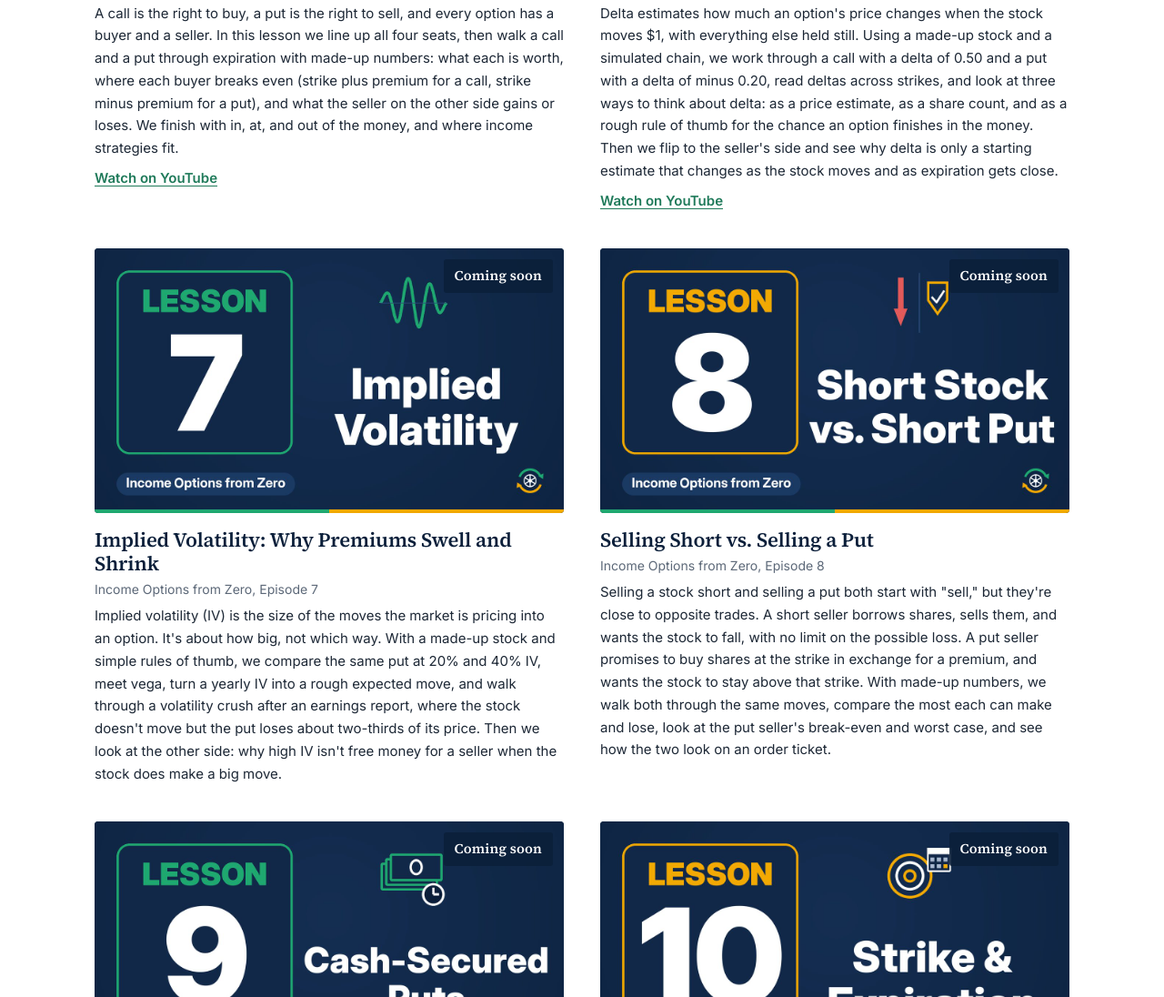
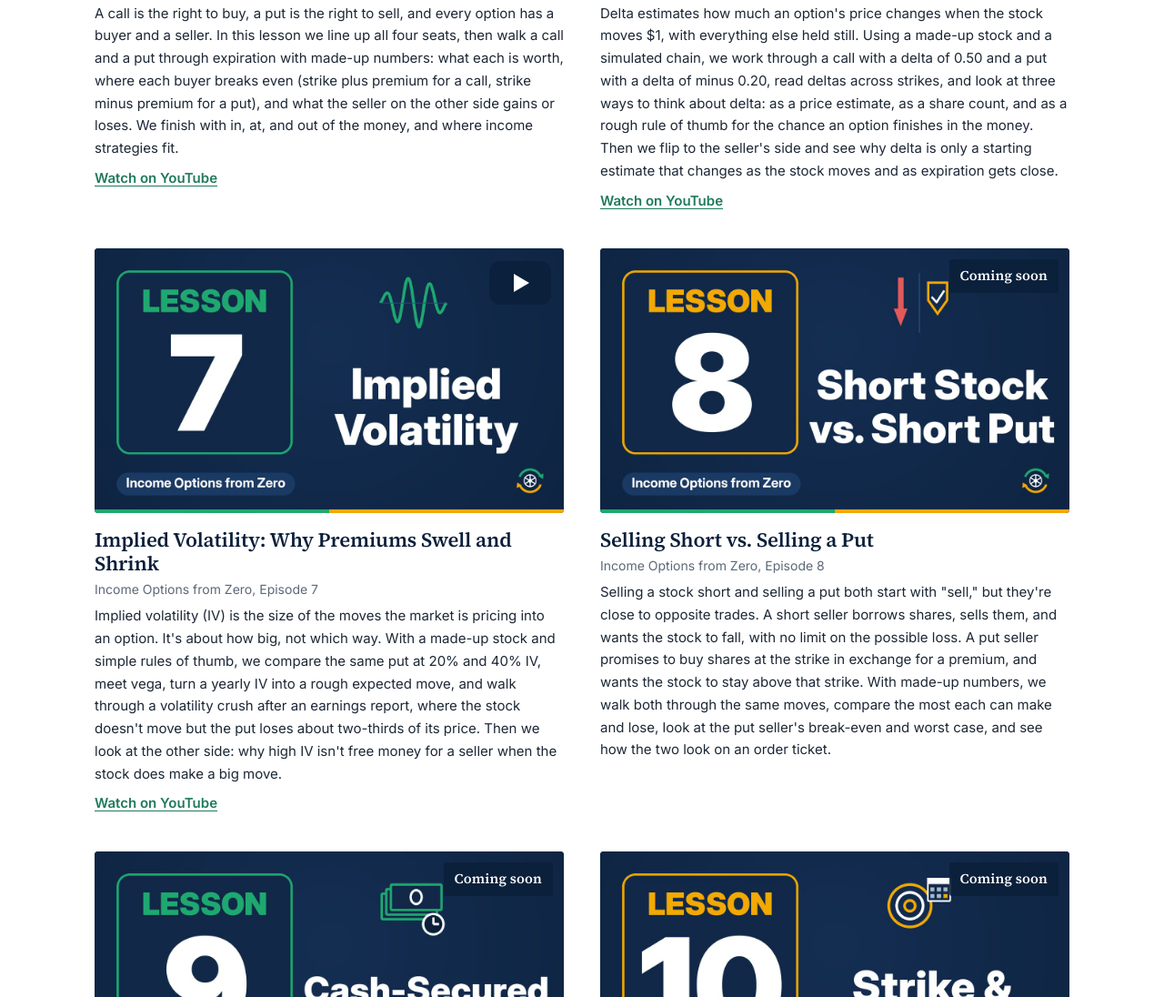
Before and after one commit to thornton02-hub/earningswheel, a plain HTML site: page learn.html in a window 1280 px wide. Shown: the part 2310-3406 px from the top of the page at 91% size. Drawn offline with Linux system fonts and the light colour scheme.

Commit message:
Learn: lessons 7 now playable

```diff
--- a/learn.html
+++ b/learn.html
@@ -85,10 +85,11 @@
       <p class="watch-yt"><a href="https://www.youtube.com/watch?v=wKeFzezw7wU" target="_blank" rel="noopener">Watch on YouTube</a></p>
     </article>
     <article id="ep7">
-      <div class="video video-soon has-thumb"><img src="images/lessons/lesson07.jpg" width="1280" height="720" alt="Implied Volatility: Why Premiums Swell and Shrink" loading="lazy"><div class="soon-overlay"><span class="soon-label">Coming soon</span><span class="soon-ep">Lesson 7</span></div></div>
+      <div class="video video-poster"><button type="button" class="poster-btn" data-vid="FfRhEVKxBE8" data-title="Implied Volatility: Why Premiums Swell and Shrink" aria-label="Play Implied Volatility: Why Premiums Swell and Shrink"><img src="images/lessons/lesson07.jpg" width="1280" height="720" alt="Implied Volatility: Why Premiums Swell and Shrink" loading="lazy"><span class="play-icon" aria-hidden="true"></span></button></div>
       <h2>Implied Volatility: Why Premiums Swell and Shrink</h2>
       <p class="meta">Income Options from Zero, Episode 7</p>
       <p class="lesson-summary">Implied volatility (IV) is the size of the moves the market is pricing into an option. It's about how big, not which way. With a made-up stock and simple rules of thumb, we compare the same put at 20% and 40% IV, meet vega, turn a yearly IV into a rough expected move, and walk through a volatility crush after an earnings report, where the stock doesn't move but the put loses about two-thirds of its price. Then we look at the other side: why high IV isn't free money for a seller when the stock does make a big move.</p>
+      <p class="watch-yt"><a href="https://www.youtube.com/watch?v=FfRhEVKxBE8" target="_blank" rel="noopener">Watch on YouTube</a></p>
     </article>
     <article id="ep8">
       <div class="video video-soon has-thumb"><img src="images/lessons/lesson08.jpg" width="1280" height="720" alt="Selling Short vs. Selling a Put" loading="lazy"><div class="soon-overlay"><span class="soon-label">Coming soon</span><span class="soon-ep">Lesson 8</span></div></div>
```
